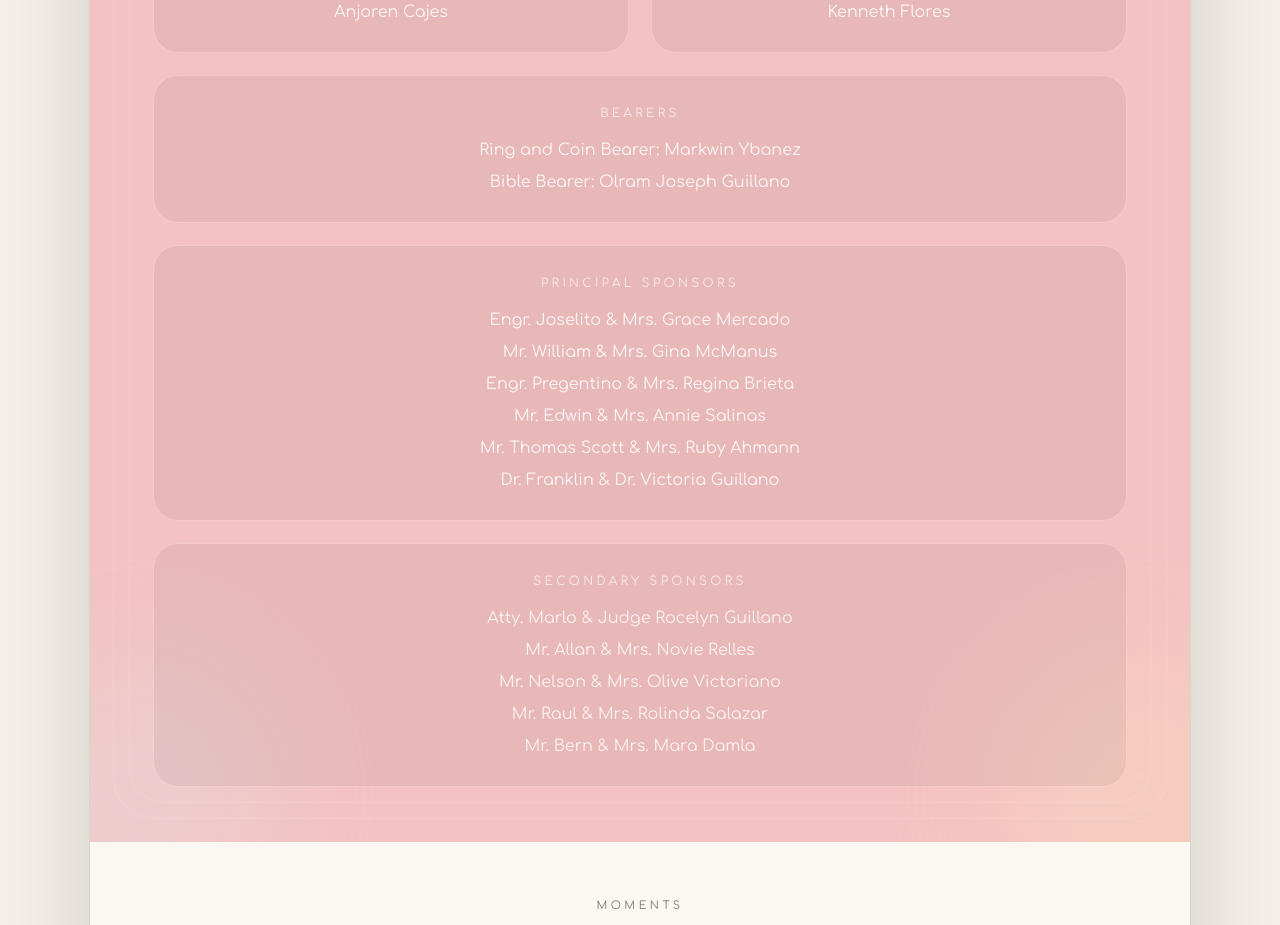
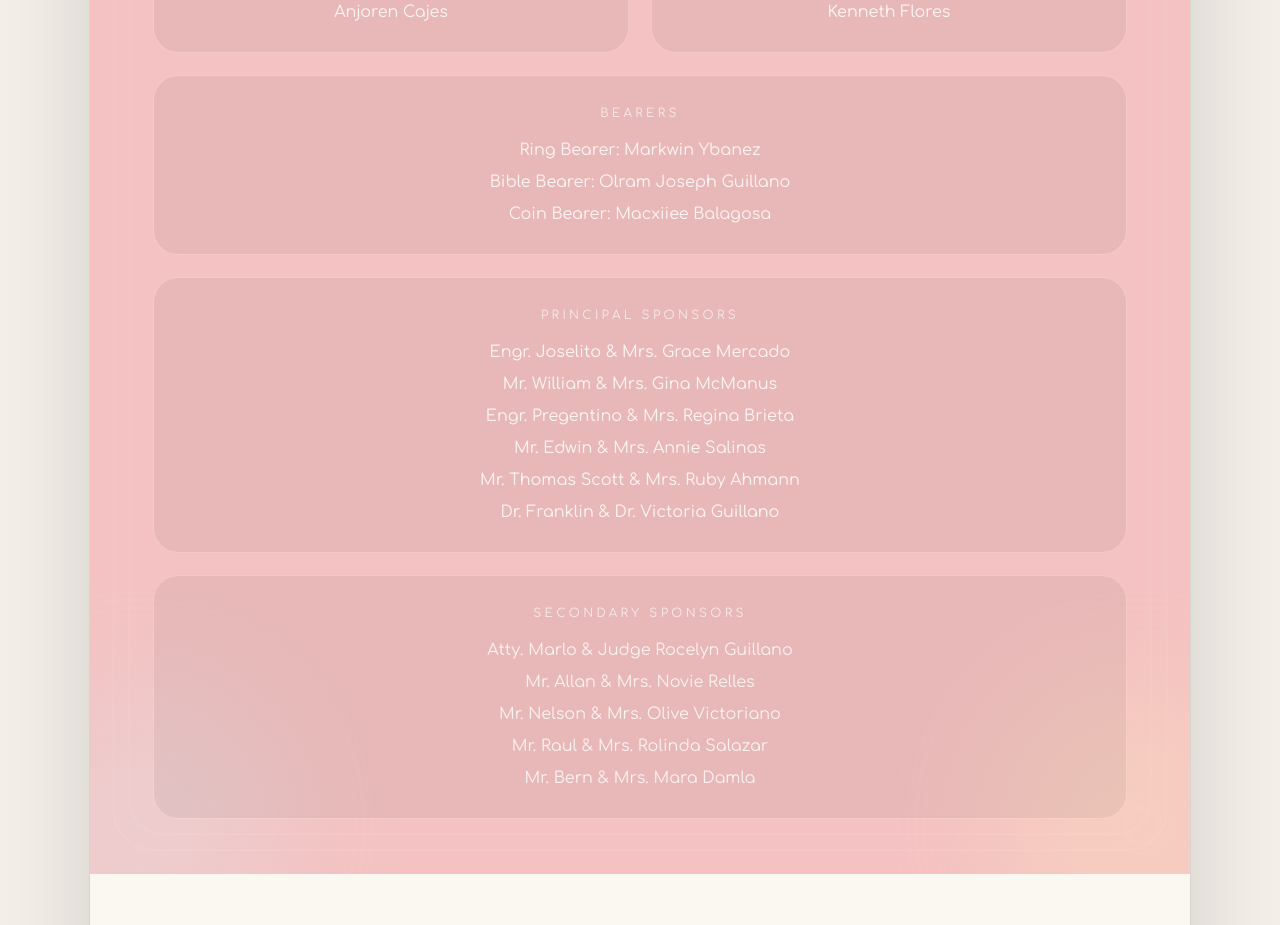
Before and after one commit to Moowses/mosses-vanesa-wedding, a Next.js app: page / in a window 1280 px wide. Shown: the part 3280-4205 px from the top of the page. Built offline with nearby package versions, Linux system fonts and the light colour scheme.

Commit message:
Update page.tsx

```diff
--- a/app/page.tsx
+++ b/app/page.tsx
@@ -400,8 +400,9 @@ export default function Home() {
               Bearers
             </p>
             <div className="mt-4 space-y-2 text-white/85">
-              <p>Ring and Coin Bearer: Markwin Ybanez</p>
+              <p>Ring Bearer: Markwin Ybanez</p>
               <p>Bible Bearer: Olram Joseph Guillano</p>
+              <p>Coin Bearer: Macxiiee Balagosa</p>
             </div>
           </div>
 
```
